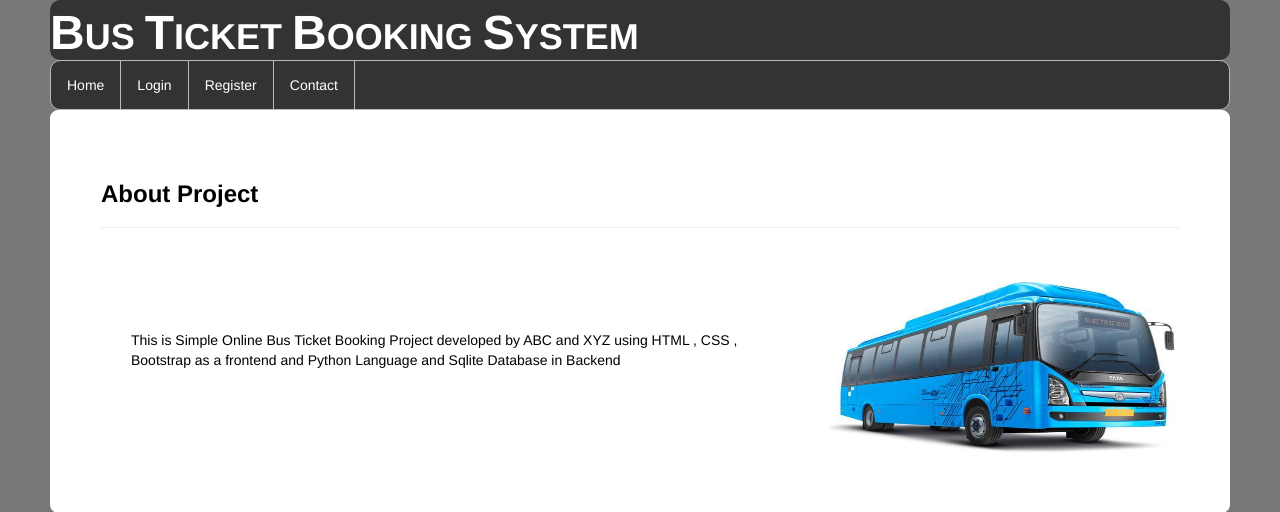
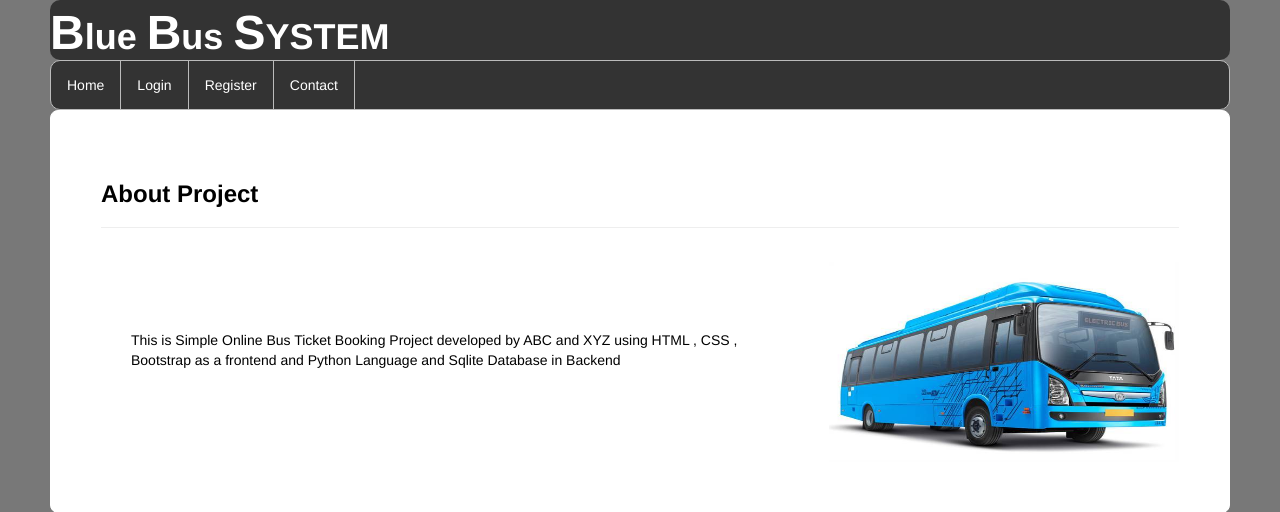
Before and after one commit to chteja5969-bot/bus_ticket_reservation, a Django app: page /about/ in a window 1280 px wide. Shown: the top 512 px of the page. Run offline with Django 3.2, Linux system fonts and the light colour scheme; some libraries are stand-ins or nearby versions.

Commit message:
Update head.html

```diff
--- a/bus/templates/head.html
+++ b/bus/templates/head.html
@@ -19,8 +19,8 @@
 
 </head>
 <body style="background-color:hsl(0, 0%, 47%);margin-left:50px;margin-right:50px;margin-bottom:20px">
+    <h1 style="background-color: #333;border-radius:10px;"><strong><font size="16">B</font>lue <font size="16">B</font>us <font size="16">S</font>YSTEM
 
-    <h1 style="background-color: #333;border-radius:10px;"><strong><font size="16">B</font>US <font size="16">T</font>ICKET <font size="16">B</font>OOKING <font size="16">S</font>YSTEM
     </strong></h1>
 
 </body>
```
